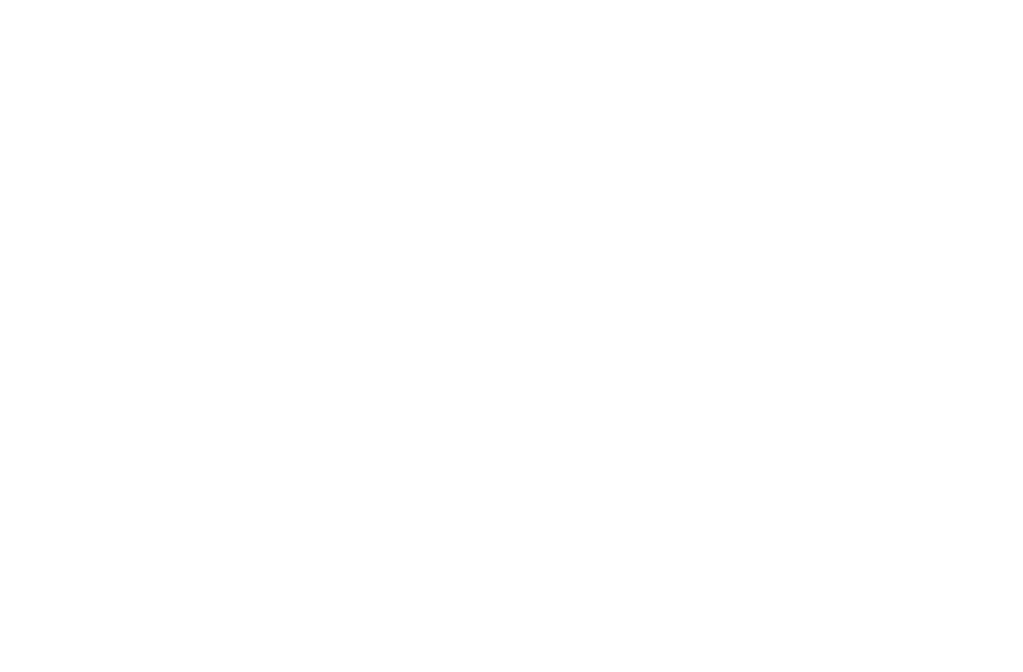
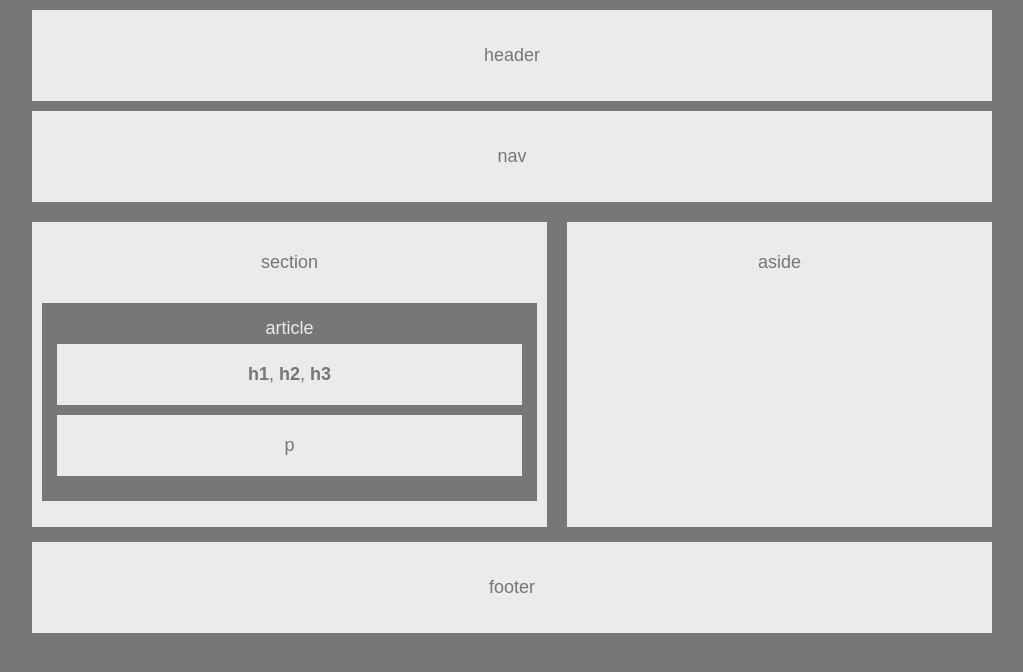
Before and after one commit to NotTheDBA/HTML-Wireframe, a plain HTML site: page index.html in a window 1280 px wide. Shown: the whole page, without its empty margins (128-1151 px from the left). Drawn offline with Linux system fonts and the light colour scheme.

Commit message:
Added layout styling.

```diff
--- a/index.html
+++ b/index.html
@@ -8,20 +8,24 @@
 </head>
 
 <body>
-    <header></header>
-    <nav></nav>
-    <section>
-        <article>
-            <h1></h1>
-            <h2></h2>
-            <h3></h3>
-            <p></p>
-        </article>
-    </section>
-    <aside>
-
-    </aside>
-    <footer></footer>
+    <header>header</header>
+    <nav>nav</nav>
+    <div class="content">
+        <section>section
+            <article>article
+                <div>
+                    <h1>h1</h1>,
+                    <h2>h2</h2>,
+                    <h3>h3</h3>
+                </div>
+                <p>p</p>
+            </article>
+        </section>
+        <aside>
+            aside
+        </aside>
+    </div>
+    <footer class="clear">footer</footer>
 </body>
 
 </html>
--- a/style.css
+++ b/style.css
@@ -0,0 +1,133 @@
+/************************
+    Colors
+*************************/
+
+body,
+article,
+.content {
+    background: #777777;
+    color: #ebebeb;
+}
+
+header,
+nav,
+section,
+aside,
+footer,
+div,
+h1,
+h2,
+h3,
+p {
+    background: #ebebeb;
+    color: #777777;
+}
+
+
+/************************
+    Fonts
+*************************/
+
+body {
+    font-family: 'Arial', 'Helvetica Neue', Helvetica, sans-serif;
+    font-size: 18px;
+}
+
+h1,
+h2,
+h3 {
+    font-size: 18px;
+    display: inline;
+}
+
+
+/************************
+    Sizing
+*************************/
+
+header,
+nav,
+footer,
+.content {
+    width: 960px;
+}
+
+section {
+    width: 495px;
+}
+
+aside {
+    width: 405px;
+}
+
+.content {
+    height: 300px;
+}
+
+section,
+aside {
+    height: 245px;
+}
+
+
+/************************
+    Layout
+*************************/
+
+header,
+nav,
+footer,
+section,
+aside,
+.content {
+    text-align: center;
+}
+
+header,
+nav,
+footer {
+    margin: 10px auto;
+    padding: 35px 0;
+}
+
+.content {
+    margin: 20px auto;
+    padding: 0;
+}
+
+section,
+aside {
+    padding: 30px 10px;
+}
+
+section {
+    float: left;
+    margin-left: 0;
+}
+
+aside {
+    float: right;
+    margin-right: 0;
+}
+
+article {
+    margin: 30px auto;
+    padding: 15px;
+}
+
+div,
+p {
+    padding: 20px;
+}
+
+p {
+    margin: 10px auto;
+}
+
+div {
+    margin: 5px auto;
+}
+
+.clear {
+    clear: both;
+}
```
